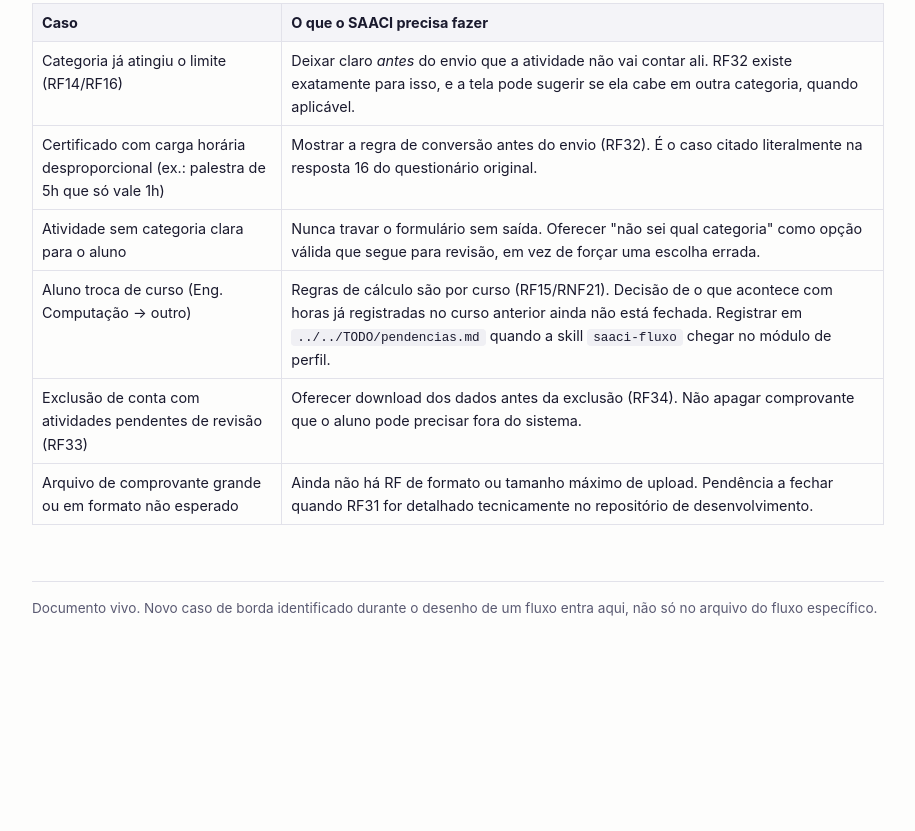
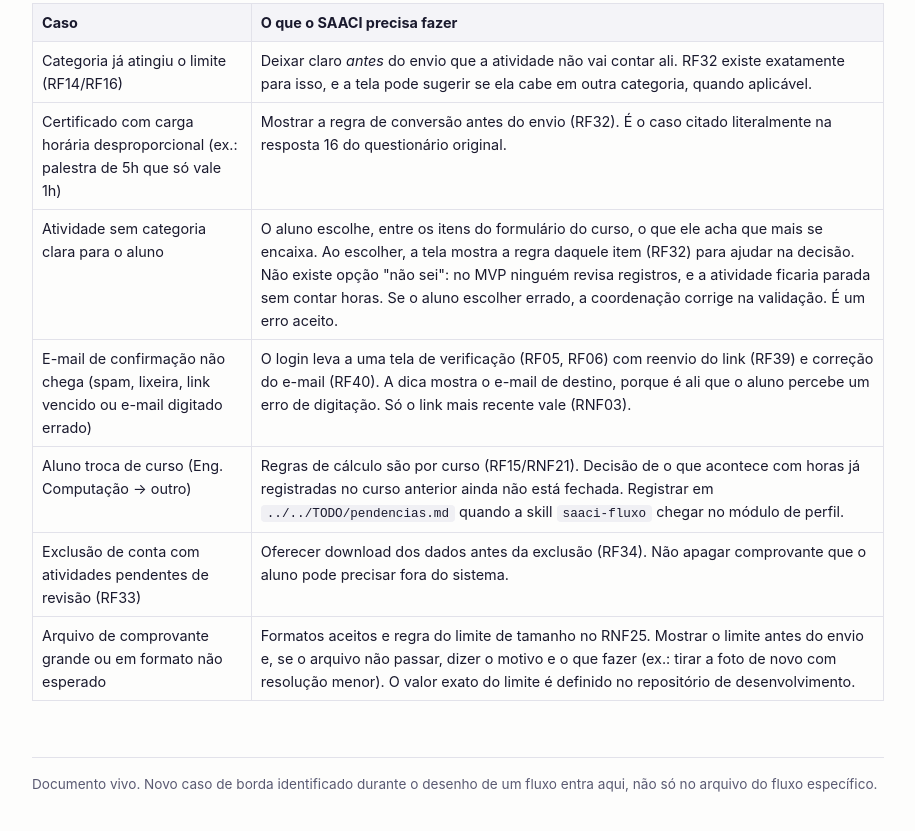
Before and after one commit to JardelBrasiliano/SAACI-produto, a website: page documentacao/design-system/estados-e-casos-de-borda.html in a window 1280 px wide. Shown: the part 1631-2462 px from the top of the page, without its empty margins (182-1097 px from the left). Before the commit the page ends 2346 px from the top, so only its background shows below. Drawn offline with Linux system fonts and the light colour scheme.

Commit message:
docs: atualiza casos de borda a partir da revisão dos requisitos

```diff
--- a/documentacao/design-system/estados-e-casos-de-borda.html
+++ b/documentacao/design-system/estados-e-casos-de-borda.html
@@ -11,7 +11,7 @@
 <nav class="crumbs"><a href="../../index.html">SAACI</a> › <a href="../README.md">Documentação</a> › Design System</nav>
 <h1>SAACI — Estados e Casos de Borda</h1>
 <div class="subtitle">O que toda tela precisa prever, além do caminho feliz</div>
-<div class="atualizado">Última atualização: 21/09/2026</div>
+<div class="atualizado">Última atualização: 27/09/2026</div>
 <nav class="siblings">
   <a href="principios-ui.html">Princípios de UI</a>
   <a href="escrita-de-interface.html">Escrita de Interface</a>
@@ -44,7 +44,7 @@ curso e convidar ao primeiro registro, não só um espaço em branco com "nenhum
 <h3>Erro de conexão</h3>
 <p>Falha ao carregar ou ao enviar (ex.: upload de comprovante cai no meio). Mensagem diz o que
 falhou e se o que já foi digitado ou anexado ficou perdido ou está salvo. Nunca deixar o aluno
-sem saber se precisa repetir o formulário inteiro.</p>
+sem saber se precisa repetir o formulário inteiro (RNF24).</p>
 </div>
 
 <div class="estado">
@@ -83,8 +83,17 @@ Nenhum fluxo é considerado fechado sem passar por eles.</p>
 </tr>
 <tr>
   <td>Atividade sem categoria clara para o aluno</td>
-  <td>Nunca travar o formulário sem saída. Oferecer "não sei qual categoria" como opção
-  válida que segue para revisão, em vez de forçar uma escolha errada.</td>
+  <td>O aluno escolhe, entre os itens do formulário do curso, o que ele acha que mais se
+  encaixa. Ao escolher, a tela mostra a regra daquele item (RF32) para ajudar na decisão.
+  Não existe opção "não sei": no MVP ninguém revisa registros, e a atividade ficaria parada
+  sem contar horas. Se o aluno escolher errado, a coordenação corrige na validação. É um erro
+  aceito.</td>
+</tr>
+<tr>
+  <td>E-mail de confirmação não chega (spam, lixeira, link vencido ou e-mail digitado errado)</td>
+  <td>O login leva a uma tela de verificação (RF05, RF06) com reenvio do link (RF39) e
+  correção do e-mail (RF40). A dica mostra o e-mail de destino, porque é ali que o aluno percebe
+  um erro de digitação. Só o link mais recente vale (RNF03).</td>
 </tr>
 <tr>
   <td>Aluno troca de curso (Eng. Computação → outro)</td>
@@ -100,8 +109,9 @@ Nenhum fluxo é considerado fechado sem passar por eles.</p>
 </tr>
 <tr>
   <td>Arquivo de comprovante grande ou em formato não esperado</td>
-  <td>Ainda não há RF de formato ou tamanho máximo de upload. Pendência a fechar quando RF31
-  for detalhado tecnicamente no repositório de desenvolvimento.</td>
+  <td>Formatos aceitos e regra do limite de tamanho no RNF25. Mostrar o limite antes do envio
+  e, se o arquivo não passar, dizer o motivo e o que fazer (ex.: tirar a foto de novo com
+  resolução menor). O valor exato do limite é definido no repositório de desenvolvimento.</td>
 </tr>
 </table>
 
```
